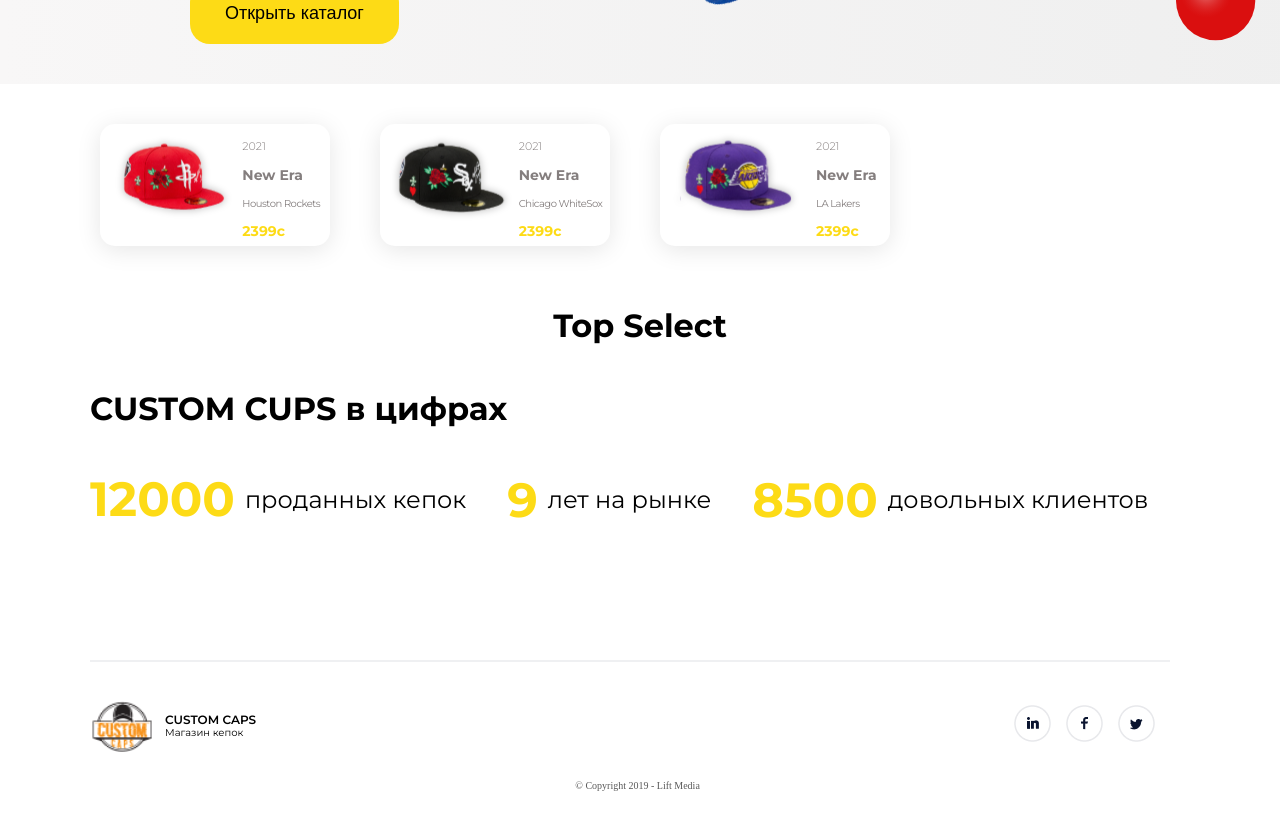
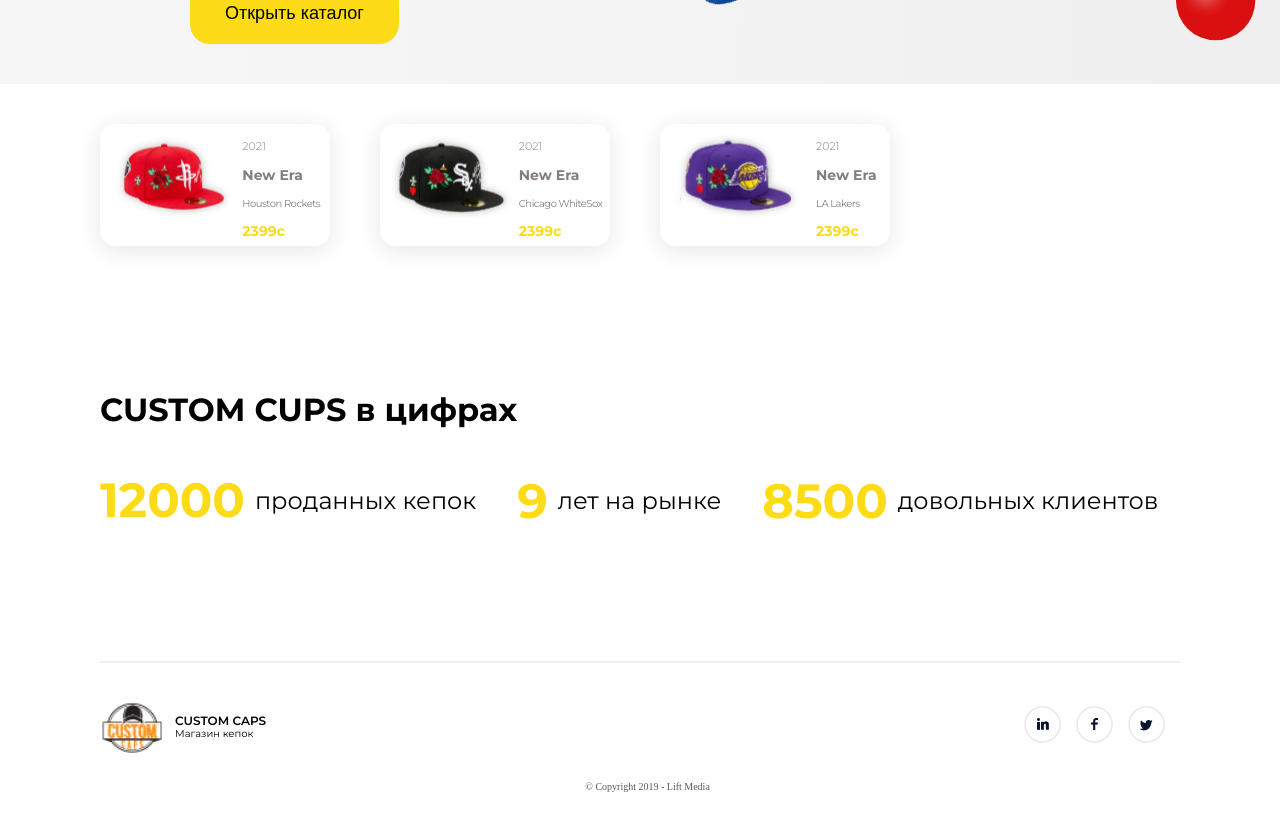
Before and after one commit to bakdoolot-kg/kepka-app, a React (Create React App) app: page / in a window 1280 px wide. Shown: the part 620-1435 px from the top of the page. Built offline with nearby package versions, Linux system fonts and the light colour scheme; the HTML template or start-up script is replaced by a standard one.

Commit message:
minor update

```diff
--- a/src/components/footer/footer.css
+++ b/src/components/footer/footer.css
@@ -1,9 +1,4 @@
-.main_footer {
-  width: 1100px;
-  height: 188px;
-  display: flex;
-  align-items: center;
-}
+
 
 .footer {
   display: flex;
--- a/src/components/footer/footer.js
+++ b/src/components/footer/footer.js
@@ -8,7 +8,6 @@
 const Footer = () => {
   return (
     <div className="footer">
-      <div className="main_footer">
         <div className="main_title">
           <h1>CUSTOM CUPS в цифрах</h1>
           <div className="texts">
@@ -44,7 +43,6 @@
             </div>
           </div>
         </div>
-      </div>
     </div>
   );
 };
--- a/src/components/product-details/Product-details.js
+++ b/src/components/product-details/Product-details.js
@@ -6,7 +6,6 @@
 
 function ProductDetails() {
   return (
-    <div>
       <div className="all_product_details">
         <div className="product-details">
           <div className="img">
@@ -42,10 +41,6 @@
           </div>
         </div>
       </div>
-      <div className="top__select">
-        <h1>Top Select</h1>
-      </div>
-    </div>
   );
 }
 
--- a/src/components/product-details/product-details.css
+++ b/src/components/product-details/product-details.css
@@ -46,8 +46,3 @@
   font-size: 14px;
   line-height: 14px;
 }
-
-.top__select {
-  text-align: center;
-  margin: 60px 0 90px 0;
-}
```
Also changed, not shown: src/App.js (line endings or trailing spaces).
